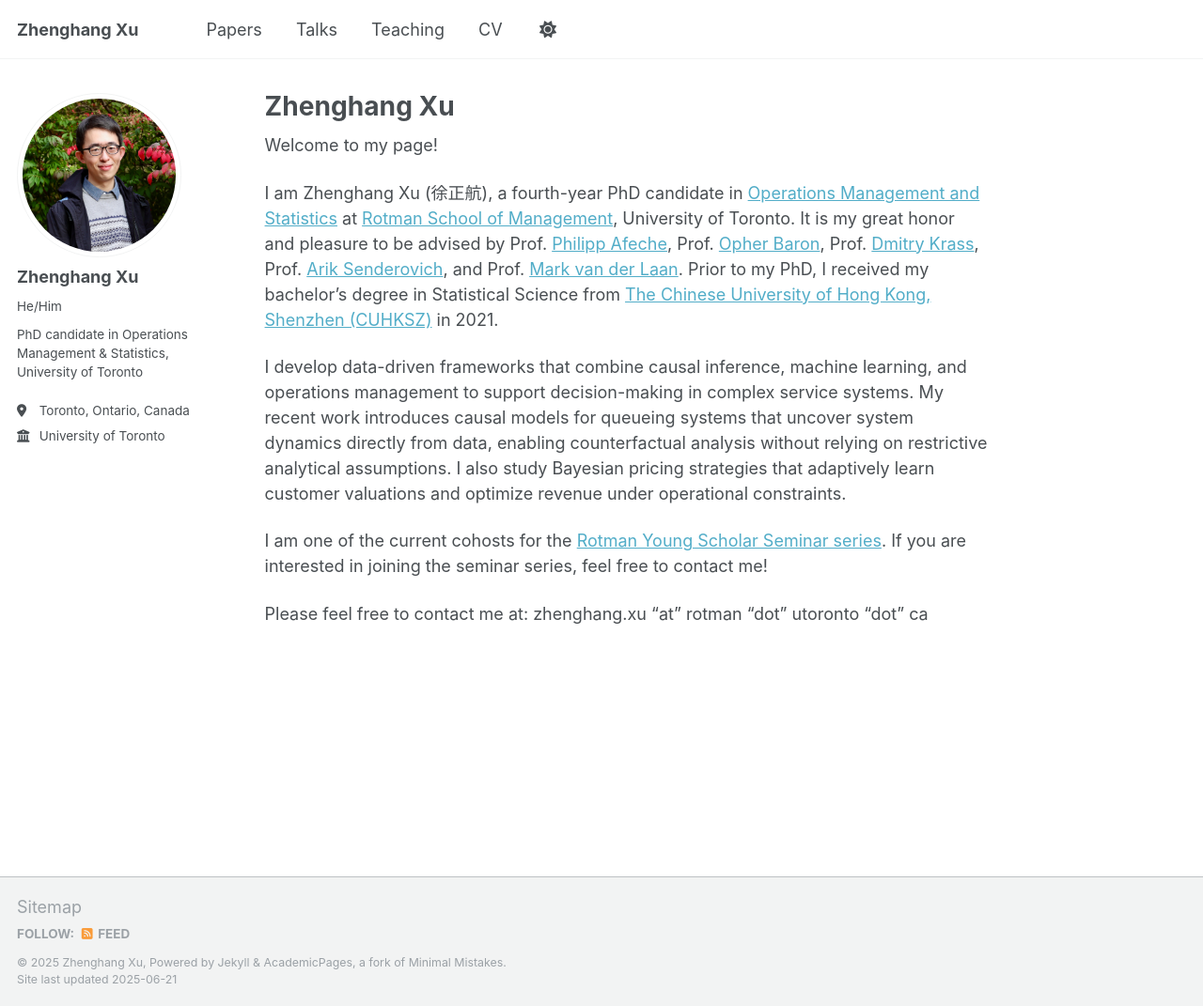
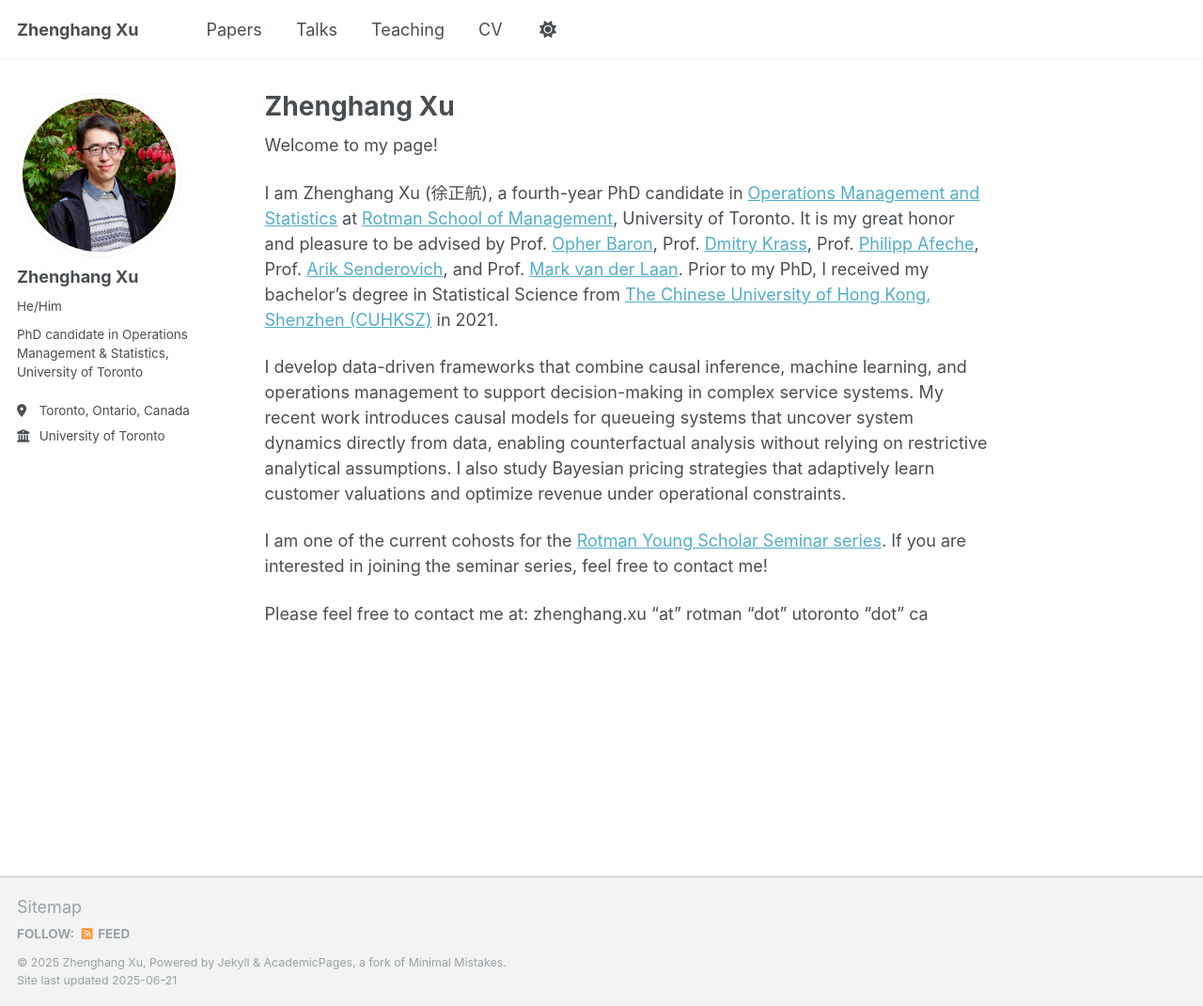
Before and after one commit to zhenghangxu-baymax/zhenghangxu-baymax.github.io, a Jekyll site: the page built from _pages/about.md, in a window 1280 px wide and 1071 px high. Shown: the whole window at 94% size. Built offline with Jekyll 4.4.1, drawn with Linux system fonts in a browser that asks for light colours.

```diff
--- a/_pages/about.md
+++ b/_pages/about.md
@@ -8,7 +8,7 @@ redirect_from:
 ---
 Welcome to my page!
 
-I am Zhenghang Xu (徐正航), a fourth-year PhD candidate in [Operations Management and Statistics](https://www.rotman.utoronto.ca/faculty-and-research/academic-areas/operations-management-and-statistics/) at [Rotman School of Management](https://www.rotman.utoronto.ca/), University of Toronto. It is my great honor and pleasure to be advised by Prof. [Philipp Afeche](https://discover.research.utoronto.ca/15099-philipp-afeche), Prof. [Opher Baron](https://discover.research.utoronto.ca/10004-opher-baron), Prof. [Dmitry Krass](https://discover.research.utoronto.ca/7243-dmitry-krass), Prof. [Arik Senderovich](https://profiles.laps.yorku.ca/profiles/sariks/), and Prof. [Mark van der Laan](https://statistics.berkeley.edu/people/mark-van-der-laan). Prior to my PhD, I received my bachelor's degree in Statistical Science from [The Chinese University of Hong Kong, Shenzhen (CUHKSZ)](https://www.cuhk.edu.cn/en) in 2021.
+I am Zhenghang Xu (徐正航), a fourth-year PhD candidate in [Operations Management and Statistics](https://www.rotman.utoronto.ca/faculty-and-research/academic-areas/operations-management-and-statistics/) at [Rotman School of Management](https://www.rotman.utoronto.ca/), University of Toronto. It is my great honor and pleasure to be advised by Prof. [Opher Baron](https://discover.research.utoronto.ca/10004-opher-baron), Prof. [Dmitry Krass](https://discover.research.utoronto.ca/7243-dmitry-krass), Prof. [Philipp Afeche](https://discover.research.utoronto.ca/15099-philipp-afeche), Prof. [Arik Senderovich](https://profiles.laps.yorku.ca/profiles/sariks/), and Prof. [Mark van der Laan](https://statistics.berkeley.edu/people/mark-van-der-laan). Prior to my PhD, I received my bachelor's degree in Statistical Science from [The Chinese University of Hong Kong, Shenzhen (CUHKSZ)](https://www.cuhk.edu.cn/en) in 2021.
 
 I develop data-driven frameworks that combine causal inference, machine learning, and operations management to support decision-making in complex service systems. My recent work introduces causal models for queueing systems that uncover system dynamics directly from data, enabling counterfactual analysis without relying on restrictive analytical assumptions. I also study Bayesian pricing strategies that adaptively learn customer valuations and optimize revenue under operational constraints.
 
```
